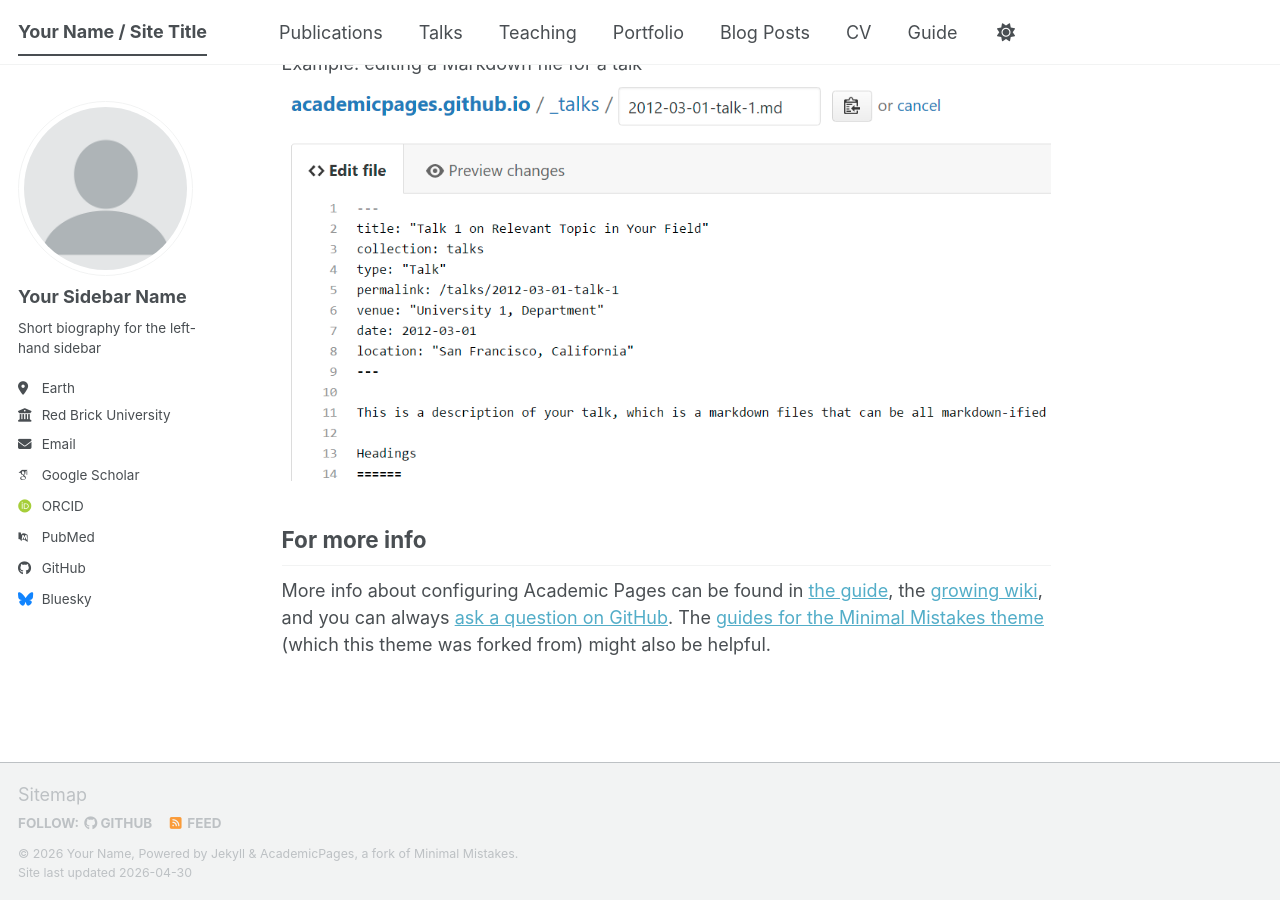
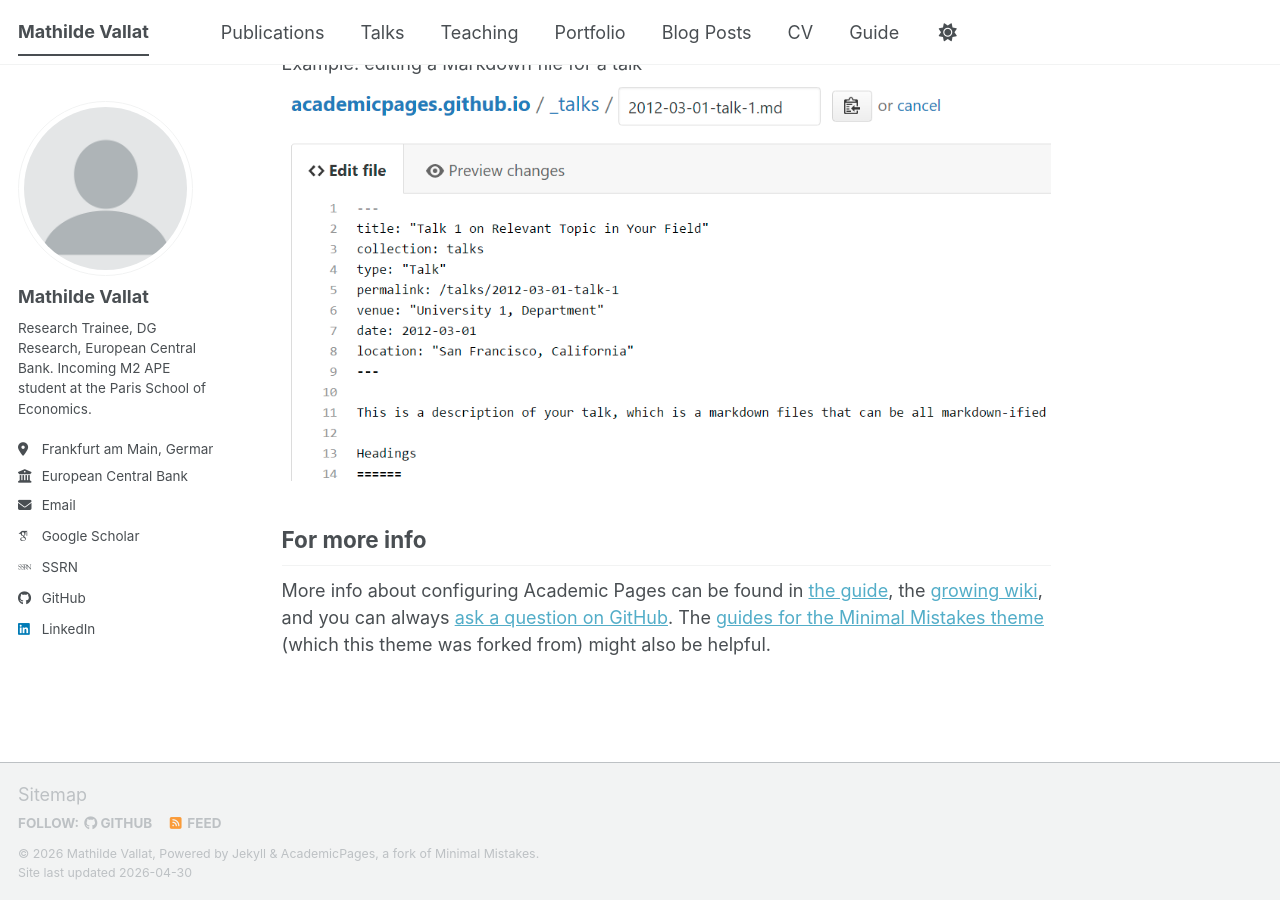
Before and after one commit to MathildeVallat/mathildevallat.github.io, a Jekyll site: the page built from _pages/about.md, in a window 1280 px wide and 900 px high, scrolled down 2720 px. Built offline with Jekyll 4.4.1, drawn with Linux system fonts in a browser that asks for light colours; some web fonts are replaced; a script bundle is joined from its source files by our own code; library files that are not in the unit come from our copies.

Commit message:
Update personal details in _config.yml
Updated personal information and links in the configuration file.

```diff
--- a/_config.yml
+++ b/_config.yml
@@ -9,14 +9,14 @@
 # Basic Site Settings
 locale                   : "en-US"
 site_theme               : "default" # The available themes options are "default", "air", "sunrise", "mint", "dirt" and "contrast"
-title                    : "Your Name / Site Title"
+title                    : "Mathilde Vallat"
 title_separator          : "-"
-name                     : &name "Your Name"
-description              : &description "Your Name's academic portfolio"   # Update this with a general description of your site, this is the default if not overridden by a page
+name                     : &name "Mathilde Vallat"
+description              : &description "Personal website of Mathilde Vallat — Research Trainee at the ECB and incoming M2 APE student at the Paris School of Economics."   # Update this with a general description of your site, this is the default if not overridden by a page
 url                      : https://mathildevallat.github.io # The base hostname & protocol for your site e.g. "https://[your GitHub username].github.io",
                                                            # or if you already have some other page hosted on Github then use "https://[your GitHub username].github.io/[Your Repo Name]"
 baseurl                  : "" # the subpath of your site, e.g. "/blog"
-repository               : "mathildevallat/mathildevallat.github.io"
+repository               : "mathildeVallat/mathildevallat.github.io"
 
 # Site Author - The following control what appear as part of the author content on the side bar.
 #               If a field is blank the icon and link will not appear, otherwise it will be shown.
@@ -24,24 +24,24 @@ repository               : "mathildevallat/mathildevallat.github.io"
 author:
   # Biographic information
   avatar           : "profile.png"
-  name             : "Your Sidebar Name"
+  name             : "Mathilde Vallat"
   pronouns         : # example: "she/her"
-  bio              : "Short biography for the left-hand sidebar"
-  location         : "Earth"
-  employer         : "Red Brick University"
+  bio              : "Research Trainee, DG Research, European Central Bank. Incoming M2 APE student at the Paris School of Economics."
+  location         : "Frankfurt am Main, Germany"
+  employer         : "European Central Bank"
   uri              : # URL
-  email            : "none@example.org"
+  email            : "vallatmathilde@gmail.com"
 
   # Academic websites
   academia         : # URL
   arxiv            : # URL - Update with the correct link to your profile
-  googlescholar    : "https://scholar.google.com/citations?user=PS_CX0AAAAAJ"
+  googlescholar    : "https://scholar.google.com/citations?user=xY18ZUcAAAAJ&hl=en"
   inspire-hep      : # URL
   impactstory      : # URL
-  orcid            : "https://orcid.org/yourorcidurl"
+  orcid            : #"https://orcid.org/yourorcidurl"
   semantic         : # URL
-  ssrn             : # URL
-  pubmed           : "https://www.ncbi.nlm.nih.gov/pubmed/?term=john+snow"
+  ssrn             : "https://papers.ssrn.com/sol3/cf_dev/AbsByAuth.cfm?per_id=8161156"
+  pubmed           : #"https://www.ncbi.nlm.nih.gov/pubmed/?term=john+snow"
   researchgate     : # URL
   scopus           : # URL
   zotero           : # URL
@@ -51,13 +51,13 @@ author:
   bitbucket        : # Username - Update with your username on the site
   codepen          : # Username
   dribbble         : # Username
-  github           : "academicpages"
+  github           : "mathildevallat"
   kaggle           : # Username
   stackoverflow    : # User number or user number and name (i.e., use "1" or "1/jeff-atwood")
 
   # Social media
   artstation       : # Username
-  bluesky          : "bsky.app" # Replace this with you Bluesky username
+  bluesky          : #"bsky.app" # Replace this with you Bluesky username
   facebook         : # Username
   flickr           : # Username
   foursquare       : # Username
@@ -66,7 +66,7 @@ author:
   keybase          : # Username
   instagram        : # Username
   lastfm           : # Username
-  linkedin         : # Username
+  linkedin         : "https://www.linkedin.com/in/mathilde-vallat-ecb/" # Username
   mastodon         : # URL
   medium           : # URL
   pinterest        : # Username
```
